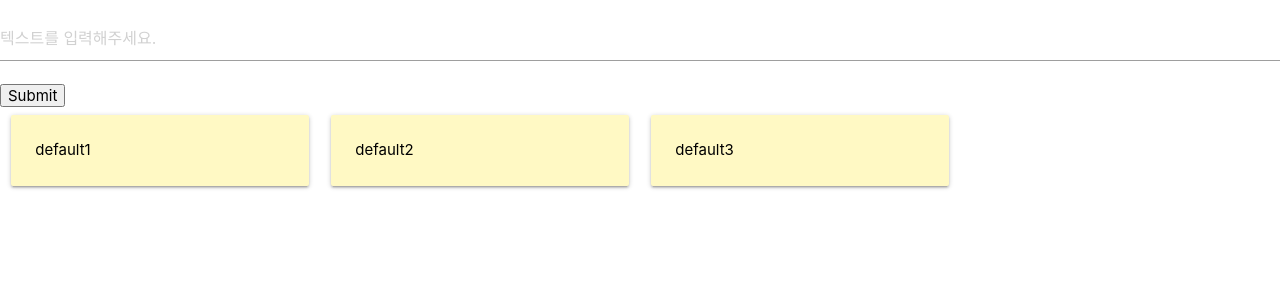
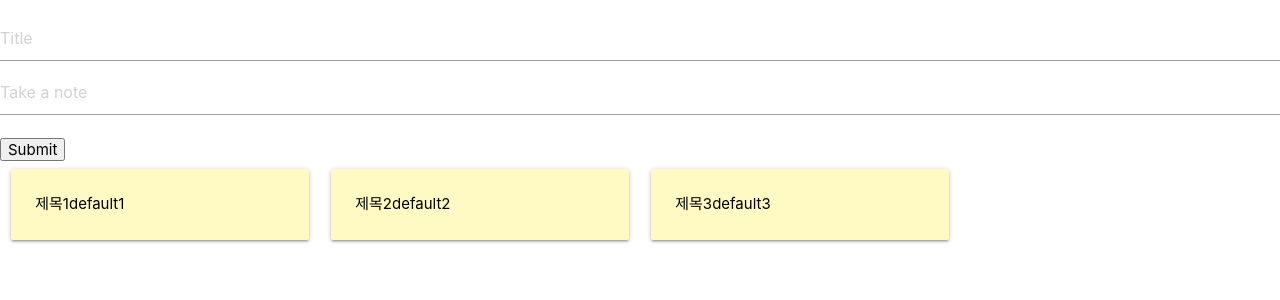
Before and after one commit to rpdus25/taling-react-study, a React (Create React App) app in the folder 2-week/homework/: page / in a window 1280 px wide. Shown: the top 300 px of the page. Built offline with nearby package versions, Linux system fonts and the light colour scheme.

Commit message:
'writing에제목추가중..'

```diff
--- a/2-week/homework/src/App.js
+++ b/2-week/homework/src/App.js
@@ -12,20 +12,21 @@ class App extends Component {
         savedNotes: [
         //편의를 위해 content 라는 key값을 줘보겠습니다.
         // {} 안에는 key: value 형태로 값을 지정해 줄 수 있습니다.
-        {content: "default1"},
-        {content: "default2"},
-        {content: "default3"}
+        {id: 1, title:"제목1", content: "default1"},
+        {id: 2, title:"제목2", content: "default2"},
+        {id: 3, title:"제목3", content: "default3"}
       ]
     }
   }
 
-    handleSubmit = (userInput) => {
+    handleSubmit = (userTitleInput, userContentInput) => {
         const savedNotes = this.state.savedNotes;
         this.setState({
             savedNotes: [
                 ...savedNotes,
                 //content 안에 userInput을 넣어야, content로 저장이 됩니다.
-                {content: userInput}
+                {title: userTitleInput},
+                {content: userContentInput}
             ]
         })
     }
@@ -42,9 +43,9 @@ class App extends Component {
           {/*새로운 scope가 생겼을 경우에는 return을 통해 반환 값을 설정해 줘야 map이 작동합니다.*/}
           {/*지금은 조금 어려울 수 있는 내용이니, 일단 {}형태로 함수를 선언하면 return이 필요하고*/}
           {/*아닐 경우에는 안넣어도 된다고 이해하고 넘어갑시다.*/}
-          {this.state.savedNotes.map((note) => (
-            <Note content={note.content} />
-          ))}
+            {this.state.savedNotes.map((note) => (
+                <Note title={note.title} content={note.content}/>
+            ))}
         </div>
       </div>
     );
--- a/2-week/homework/src/Note.js
+++ b/2-week/homework/src/Note.js
@@ -6,6 +6,7 @@ class Note extends Component {
     // 2.1 Google Keep 에서는 제목과 내용을 함께 입력하게 되어 있습니다. 제목과 내용을 같이 입력할 수 있도록 만들어 봅시다.
     // hint1 : 지금저희는 savedNote 내에 content만 선언되어 있습니다. 해당 내용에 title을 추가해서 저장하도록 해 봅시다.
     render() {
+        const title = this.props.title;
         const content = this.props.content;
         return (
             //아래 내용들은 materialize에 있는 라이브러리와 클래스를 활용한 것 입니다.
@@ -13,7 +14,7 @@ class Note extends Component {
             <div className='col s12 m6 l3'>
                 <div className='card yellow lighten-4'>
                     <div className='card-content black-text'>
-                        {content}
+                        {title}{content}
                     </div>
                 </div>
             </div>
--- a/2-week/homework/src/Writing.js
+++ b/2-week/homework/src/Writing.js
@@ -4,24 +4,37 @@ class Writing extends Component {
     constructor(props) {
         super(props);
         this.state = {
-            userInput: "",
-            userInputPlaceHolder: "텍스트를 입력해주세요."
+            userTitleInput: "",
+            userContentInput: ""
+
         }
     };
     handleSubmit = (e) => {
         console.log('submitted');
-        this.props.submit(this.state.userInput);
+        this.props.submit(this.state.userTitleInput);
+        this.props.submit(this.state.userContentInput);
         this.setState({
-            userInput : ""
+            userTitleInput: "",
+            userContentInput: ""
         });
 
         e.preventDefault();
     };
-    handleChange = (event) => {
-        console.log('userInput is ' + this.state.userInput);
-        this.setState({
-            userInput: event.target.value
-        })
+    handleChange = (e) => {
+        // react 특징때문에 event를 저장해두었다가 사용
+        const event = e;
+        console.log('userInput is ' + event.target.id);
+        // console.log('userInput is ' + this.state.userContentInput);
+        if(e.target.id ===  'userTitleInput') {
+            console.log("타이틀")
+            this.setState({
+                userContentInput: e.target.value,
+            })
+        } else if (e.target.id ===  'userContentInput') {
+            this.setState({
+                userContentInput: e.target.value,
+            })
+        }
     };
     render() {
         return (
@@ -29,10 +42,20 @@ class Writing extends Component {
                 <form onSubmit={this.handleSubmit}>
                     <div className="input-field">
                         <input
+                            id={'userTitleInput'}
+                            key={0}
                             type='text'
-                            value={this.state.userInput}
+                            value={this.state.userTitleInput}
                             onChange={this.handleChange}
-                            placeholder={this.state.userInputPlaceHolder}
+                            placeholder={'Title'}
+                        />
+                        <input
+                            id={'userContentInput'}
+                            key={1}
+                            type='text'
+                            value={this.state.userContentInput}
+                            onChange={this.handleChange}
+                            placeholder={'Take a note'}
                         />
                     </div>
                     <input
```
